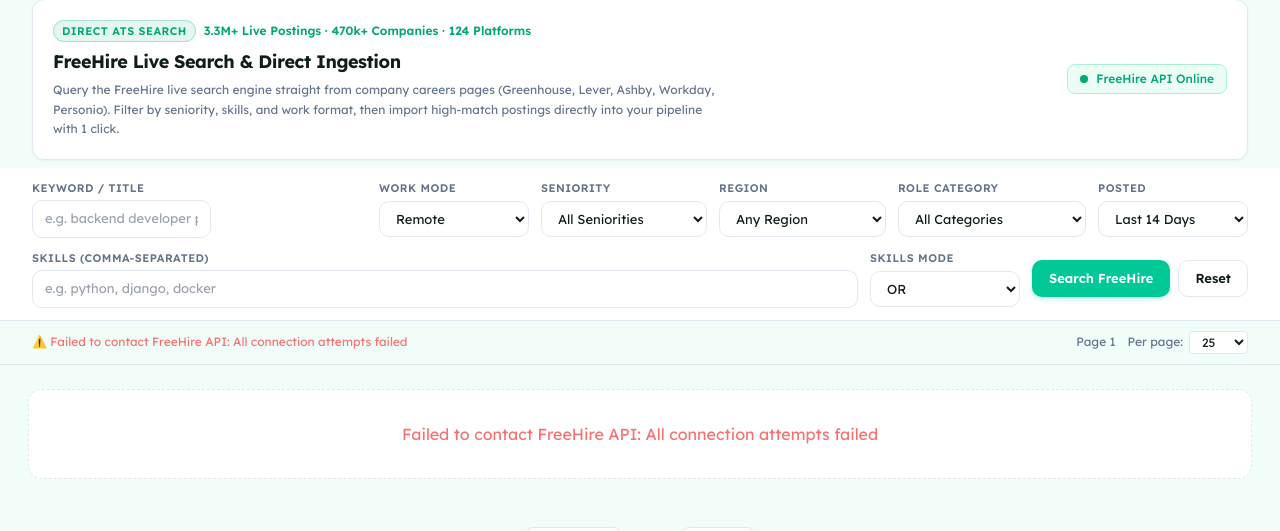
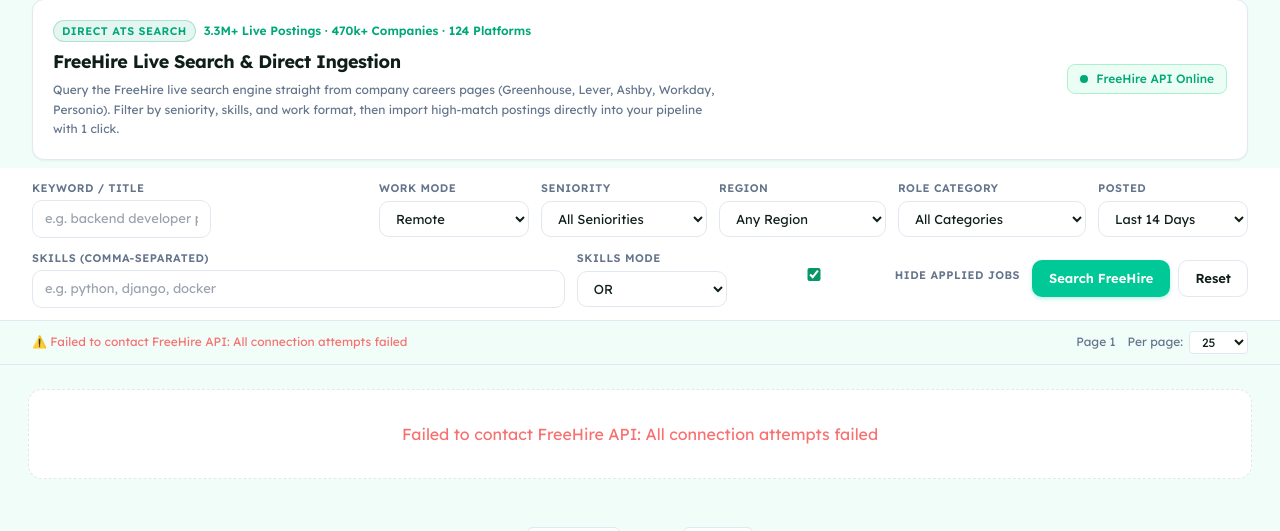
Before and after one commit to supto-khan/job-hunt, a FastAPI app: page /freehire in a window 1280 px wide. Shown: the part 90-621 px from the top of the page. Run offline with FastAPI, Linux system fonts and the light colour scheme; data that the repository does not hold is empty; some libraries are stand-ins or nearby versions.

Commit message:
Filter out already applied jobs in FreeHire search results and sources

```diff
--- a/main.py
+++ b/main.py
@@ -772,13 +772,15 @@ async def api_freehire_search(
     regions: Optional[str] = None,
     is_tech: Optional[str] = "tech",
     posted_within_days: Optional[int] = 14,
+    include_applied: bool = Query(False),
     limit: int = Query(25, ge=1, le=100),
     offset: int = Query(0, ge=0),
 ):
-    """Direct live query to FreeHire API with filters."""
+    """Direct live query to FreeHire API with filters, excluding already applied jobs."""
     import httpx
     import hashlib
     from config.settings import FREEHIRE_API_KEY
+    from core.database import get_applied_job_signatures
 
     params = {
         "limit": limit,
@@ -824,6 +826,7 @@ async def api_freehire_search(
                     "total": 0,
                     "limit": limit,
                     "offset": offset,
+                    "hidden_applied": 0,
                 }
             payload = resp.json()
             raw_jobs = payload.get("data", [])
@@ -836,14 +839,29 @@ async def api_freehire_search(
             "total": 0,
             "limit": limit,
             "offset": offset,
+            "hidden_applied": 0,
         }
 
-    # Format jobs & check if already saved in local DB
+    # Load applied job signatures to automatically hide already applied jobs
+    applied_sigs = {"ids": set(), "urls": set(), "pairs": set()}
+    try:
+        applied_sigs = get_applied_job_signatures()
+    except Exception:
+        pass
+
+    # Format jobs & filter out already applied postings
     formatted_jobs = []
+    hidden_applied = 0
     for item in raw_jobs:
         title = (item.get("title") or "").strip()
         company = (item.get("company") or "").strip()
         loc = (item.get("location") or "").strip()
+        url = (item.get("url") or "").strip()
+        clean_url = url.strip().lower()
+        base_url = clean_url.split("?")[0].rstrip("/")
+        comp_norm = company.strip().lower()
+        tit_norm = title.strip().lower()
+
         work_mode_val = item.get("work_mode") or ""
         if work_mode_val == "remote":
             if loc and "remote" not in loc.lower():
@@ -869,6 +887,20 @@ async def api_freehire_search(
         except Exception:
             pass
 
+        # Exclude applied jobs
+        is_applied = (
+            saved_status == "applied"
+            or job_id in applied_sigs["ids"]
+            or (clean_url and clean_url in applied_sigs["urls"])
+            or (base_url and base_url in applied_sigs["urls"])
+            or ((comp_norm, tit_norm) in applied_sigs["pairs"])
+        )
+
+        if is_applied:
+            hidden_applied += 1
+            if not include_applied:
+                continue
+
         enrichment = item.get("enrichment") or {}
         s_min = enrichment.get("salary_min")
         s_max = enrichment.get("salary_max")
@@ -891,7 +923,7 @@ async def api_freehire_search(
             "raw_location": loc,
             "work_mode": work_mode_val,
             "source": item.get("source", "freehire"),
-            "url": item.get("url", ""),
+            "url": url,
             "posted_at": item.get("posted_at", ""),
             "skills": item.get("skills", []),
             "description": item.get("description", ""),
@@ -902,13 +934,15 @@ async def api_freehire_search(
             "is_saved": is_saved,
             "saved_status": saved_status,
             "saved_score": saved_score,
+            "is_applied": is_applied,
         })
 
     return {
         "jobs": formatted_jobs,
-        "total": total,
+        "total": max(0, total - (0 if include_applied else hidden_applied)),
         "limit": limit,
         "offset": offset,
+        "hidden_applied": hidden_applied,
     }
 
 
@@ -924,6 +958,7 @@ class FreeHireImportRequest(BaseModel):
     salary: Optional[str] = ""
     seniority: Optional[str] = ""
     work_mode: Optional[str] = ""
+    status: Optional[str] = "new"
 
 
 @app.post("/api/freehire/import")
@@ -931,7 +966,7 @@ async def api_freehire_import(body: FreeHireImportRequest):
     """Import a FreeHire job into local DB with automatic profile scoring."""
     from datetime import datetime
     from core.models import Job
-    from core.database import insert_job
+    from core.database import insert_job, update_job_status
     from core.scorer import score_job
     from core.profile import get_active_profile
 
@@ -946,6 +981,9 @@ async def api_freehire_import(body: FreeHireImportRequest):
             loc = loc or "Remote"
 
     tech_stack = ", ".join(body.skills) if body.skills else ""
+    req_status = (body.status or "new").strip().lower()
+    if req_status not in ("new", "applied", "reviewed"):
+        req_status = "new"
 
     job = Job(
         title=body.title.strip(),
@@ -958,6 +996,7 @@ async def api_freehire_import(body: FreeHireImportRequest):
         tech_stack=tech_stack,
         salary=body.salary or "",
         job_type="remote" if body.work_mode == "remote" else "full-time",
+        status=req_status,
     )
 
     result = score_job(job.title, job.description, job.location, profile=profile)
@@ -978,11 +1017,16 @@ async def api_freehire_import(body: FreeHireImportRequest):
     job_dict["id"] = job.fingerprint
     job_dict["discovered_at"] = datetime.utcnow().isoformat()
     job_dict["scored_profile_id"] = profile_id
+    job_dict["status"] = req_status
 
     status = insert_job(job_dict)
+    if req_status == "applied":
+        update_job_status(job.fingerprint, "applied")
+
     return {
         "ok": True,
         "status": status,
+        "job_status": req_status,
         "score": job.relevance_score,
         "id": job.fingerprint,
     }
--- a/static/freehire.js
+++ b/static/freehire.js
@@ -124,6 +124,10 @@ async function executeSearch(offset = 0) {
         params.set('skills_mode', document.getElementById('fh-skills-mode').value);
     }
 
+    const hideAppliedCheckbox = document.getElementById('fh-hide-applied');
+    const includeApplied = hideAppliedCheckbox ? !hideAppliedCheckbox.checked : false;
+    params.set('include_applied', includeApplied);
+
     try {
         const resp = await fetch(`/api/freehire/search?${params.toString()}`);
         const data = await resp.json();
@@ -140,6 +144,7 @@ async function executeSearch(offset = 0) {
 
         fhState.jobs = data.jobs || [];
         fhState.total = data.total || 0;
+        fhState.hiddenApplied = data.hidden_applied || 0;
         renderJobs();
         updatePagination();
     } catch (err) {
@@ -156,18 +161,26 @@ function renderJobs() {
     const statusText = document.getElementById('search-status-text');
 
     if (!fhState.jobs.length) {
-        statusText.innerHTML = `<span>Found <strong class="text-brand-dark">0</strong> matching postings</span>`;
+        const appliedNote = (fhState.hiddenApplied > 0)
+            ? ` (${fhState.hiddenApplied} already applied jobs hidden)`
+            : '';
+        statusText.innerHTML = `<span>Found <strong class="text-brand-dark">0</strong> matching postings${appliedNote}</span>`;
         list.innerHTML = `
             <div class="empty-state py-12 text-center">
                 <div class="text-3xl mb-2">🍃</div>
                 <h3 class="text-base font-semibold text-brand-dark mb-1">No postings match these filters</h3>
                 <p class="text-xs text-brand-muted">Try broadening your keyword, switching work format to "All Formats", or resetting filters.</p>
+                ${fhState.hiddenApplied > 0 ? `<p class="text-xs text-brand-primary mt-2">✨ <strong>${fhState.hiddenApplied}</strong> jobs you already applied for are filtered out.</p>` : ''}
             </div>
         `;
         return;
     }
 
-    statusText.innerHTML = `<span>Found <strong class="text-brand-primary font-semibold">${fhState.total.toLocaleString()}</strong> live postings &middot; Showing ${fhState.offset + 1}–${Math.min(fhState.offset + fhState.jobs.length, fhState.total)}</span>`;
+    const hiddenBadge = (fhState.hiddenApplied > 0)
+        ? ` <span class="text-brand-muted font-normal bg-slate-100 px-2 py-0.5 rounded-full border border-slate-200">(${fhState.hiddenApplied} applied hidden)</span>`
+        : '';
+
+    statusText.innerHTML = `<span>Found <strong class="text-brand-primary font-semibold">${fhState.total.toLocaleString()}</strong> live postings${hiddenBadge} &middot; Showing ${fhState.offset + 1}–${Math.min(fhState.offset + fhState.jobs.length, fhState.total)}</span>`;
 
     list.innerHTML = fhState.jobs.map(job => {
         const modeClass = job.work_mode === 'remote' ? 'mode-remote' : (job.work_mode === 'hybrid' ? 'mode-hybrid' : 'mode-onsite');
@@ -179,16 +192,35 @@ function renderJobs() {
             </span>
         `).join('');
 
-        const importButtonHtml = job.is_saved
-            ? `<span class="inline-flex items-center gap-1.5 px-3 py-1.5 rounded-lg bg-emerald-50 border border-brand-primary/40 text-brand-primary text-xs font-medium">
-                 ✓ In Pipeline (${job.saved_score || 0}%)
-               </span>`
-            : `<button id="import-btn-${job.id}" onclick="event.stopPropagation(); importJob('${job.id}')" class="btn btn-outline btn-sm text-brand-primary border-brand-primary/40 hover:bg-emerald-50 transition flex items-center gap-1">
-                 <span>📥</span> Import to Hunter
-               </button>`;
+        let actionButtonHtml = '';
+        if (job.is_applied || job.saved_status === 'applied') {
+            actionButtonHtml = `<span class="inline-flex items-center gap-1.5 px-3 py-1.5 rounded-lg bg-blue-50 border border-blue-200 text-blue-700 text-xs font-semibold">
+                ✓ Already Applied
+            </span>`;
+        } else if (job.is_saved) {
+            actionButtonHtml = `
+                <div class="flex items-center gap-1.5">
+                    <span class="inline-flex items-center gap-1.5 px-3 py-1.5 rounded-lg bg-emerald-50 border border-brand-primary/40 text-brand-primary text-xs font-medium">
+                        ✓ In Pipeline (${job.saved_score || 0}%)
+                    </span>
+                    <button id="apply-btn-${job.id}" onclick="event.stopPropagation(); markJobApplied('${job.id}')" class="btn btn-outline btn-sm text-blue-600 border-blue-300 hover:bg-blue-50 transition flex items-center gap-1" title="Mark as applied">
+                        <span>✓</span> Applied
+                    </button>
+                </div>`;
+        } else {
+            actionButtonHtml = `
+                <div class="flex items-center gap-1.5">
+                    <button id="import-btn-${job.id}" onclick="event.stopPropagation(); importJob('${job.id}')" class="btn btn-outline btn-sm text-brand-primary border-brand-primary/40 hover:bg-emerald-50 transition flex items-center gap-1">
+                        <span>📥</span> Import
+                    </button>
+                    <button id="apply-btn-${job.id}" onclick="event.stopPropagation(); markJobApplied('${job.id}')" class="btn btn-outline btn-sm text-blue-600 border-blue-300 hover:bg-blue-50 transition flex items-center gap-1" title="Mark this job as Applied (will hide it from search)">
+                        <span>✓</span> Applied
+                    </button>
+                </div>`;
+        }
 
         return `
-            <div class="bg-white border border-slate-200 hover:border-brand-primary rounded-xl p-4 transition duration-150 shadow-sm hover:shadow-md flex flex-col md:flex-row justify-between gap-4 cursor-pointer" onclick="openFhModal('${job.id}')">
+            <div id="fh-card-${job.id}" class="bg-white border border-slate-200 hover:border-brand-primary rounded-xl p-4 transition duration-150 shadow-sm hover:shadow-md flex flex-col md:flex-row justify-between gap-4 cursor-pointer" onclick="openFhModal('${job.id}')">
                 <div class="flex-1 min-w-0">
                     <div class="flex flex-wrap items-center gap-2 mb-1.5">
                         <span class="font-semibold text-xs text-brand-dark">${escapeHtml(job.company)}</span>
@@ -225,7 +257,7 @@ function renderJobs() {
                         <a href="${escapeHtml(job.url)}" target="_blank" rel="noopener noreferrer" onclick="event.stopPropagation()" class="btn btn-outline btn-sm flex items-center gap-1">
                             Apply ↗
                         </a>
-                        ${importButtonHtml}
+                        ${actionButtonHtml}
                     </div>
                 </div>
             </div>
@@ -285,6 +317,74 @@ async function importJob(jobId) {
         if (btn) {
             btn.disabled = false;
             btn.textContent = '📥 Import to Hunter';
+        }
+    }
+}
+
+async function markJobApplied(jobId) {
+    const job = fhState.jobs.find(j => j.id === jobId);
+    if (!job) return;
+
+    const btn = document.getElementById(`apply-btn-${jobId}`);
+    if (btn) {
+        btn.disabled = true;
+        btn.innerHTML = '<span>⏳</span> Saving…';
+    }
+
+    try {
+        const resp = await fetch('/api/freehire/import', {
+            method: 'POST',
+            headers: { 'Content-Type': 'application/json' },
+            body: JSON.stringify({
+                title: job.title,
+                company: job.company,
+                location: job.location,
+                description: job.description || job.summary || '',
+                url: job.url,
+                source: 'freehire',
+                posted_at: job.posted_at,
+                skills: job.skills || [],
+                salary: job.salary,
+                seniority: job.seniority,
+                work_mode: job.work_mode,
+                status: 'applied',
+            })
+        });
+
+        const result = await resp.json();
+        if (result.ok) {
+            job.is_saved = true;
+            job.is_applied = true;
+            job.saved_status = 'applied';
+
+            const hideAppliedCheckbox = document.getElementById('fh-hide-applied');
+            const shouldHide = hideAppliedCheckbox ? hideAppliedCheckbox.checked : true;
+
+            const card = document.getElementById(`fh-card-${jobId}`);
+            if (shouldHide && card) {
+                card.style.transition = 'all 0.35s ease-out';
+                card.style.opacity = '0';
+                card.style.transform = 'translateY(-8px) scale(0.97)';
+                setTimeout(() => {
+                    fhState.jobs = fhState.jobs.filter(j => j.id !== jobId);
+                    fhState.hiddenApplied = (fhState.hiddenApplied || 0) + 1;
+                    renderJobs();
+                }, 350);
+            } else {
+                renderJobs();
+            }
+        } else {
+            alert('Could not mark applied: ' + (result.error || 'Unknown error'));
+            if (btn) {
+                btn.disabled = false;
+                btn.innerHTML = '<span>✓</span> Applied';
+            }
+        }
+    } catch (e) {
+        alert('Network error: ' + e.message);
+        if (btn) {
+            btn.disabled = false;
+            btn.innerHTML = '<span>✓</span> Applied';
         }
     }
 }
@@ -375,12 +475,20 @@ function openFhModal(jobId) {
 
         <div class="flex items-center justify-between pt-4 border-t border-slate-200">
             <button onclick="closeFhModal()" class="btn btn-outline">Close</button>
-            <div class="flex items-center gap-3">
-                ${job.is_saved
-                    ? `<span class="text-xs text-brand-primary font-semibold">✓ In your pipeline (${job.saved_score}%)</span>`
-                    : `<button onclick="importJob('${job.id}'); setTimeout(closeFhModal, 500);" class="btn btn-primary text-xs">
-                         📥 Import to Pipeline
-                       </button>`
+            <div class="flex items-center gap-2">
+                ${job.is_applied || job.saved_status === 'applied'
+                    ? `<span class="px-3 py-1.5 rounded-lg bg-blue-50 border border-blue-200 text-blue-700 text-xs font-semibold">✓ Already Applied</span>`
+                    : `
+                        <button onclick="markJobApplied('${job.id}'); setTimeout(closeFhModal, 400);" class="btn btn-outline text-xs text-blue-600 border-blue-300 hover:bg-blue-50 flex items-center gap-1">
+                            <span>✓</span> Mark Applied
+                        </button>
+                        ${job.is_saved
+                            ? `<span class="text-xs text-brand-primary font-semibold">✓ Saved (${job.saved_score}%)</span>`
+                            : `<button onclick="importJob('${job.id}'); setTimeout(closeFhModal, 500);" class="btn btn-primary text-xs">
+                                 📥 Import
+                               </button>`
+                        }
+                    `
                 }
                 <a href="${escapeHtml(job.url)}" target="_blank" rel="noopener noreferrer" class="btn btn-green text-xs flex items-center gap-1">
                     Open Official ATS Posting ↗
--- a/templates/freehire.html
+++ b/templates/freehire.html
@@ -251,6 +251,14 @@
             </select>
         </div>
 
+        <!-- Hide Applied Filter -->
+        <div class="filter-group" style="min-width: 140px; justify-content: flex-end;">
+            <label class="inline-flex items-center gap-1.5 cursor-pointer text-xs font-medium text-brand-dark pb-2">
+                <input type="checkbox" id="fh-hide-applied" checked onchange="executeSearch(0)" class="rounded text-brand-primary focus:ring-brand-primary accent-emerald-600">
+                <span>Hide Applied Jobs</span>
+            </label>
+        </div>
+
         <!-- Actions -->
         <div class="filter-group" style="flex-direction: row; align-items: flex-end; gap: 8px;">
             <button class="btn btn-primary" onclick="executeSearch(0)" id="btn-search">
```
Also changed, not shown: core/database.py (+32 -0 lines), sources/freehire.py (+17 -0 lines).
